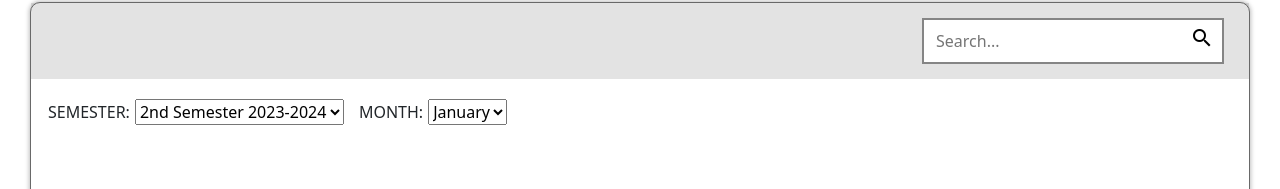
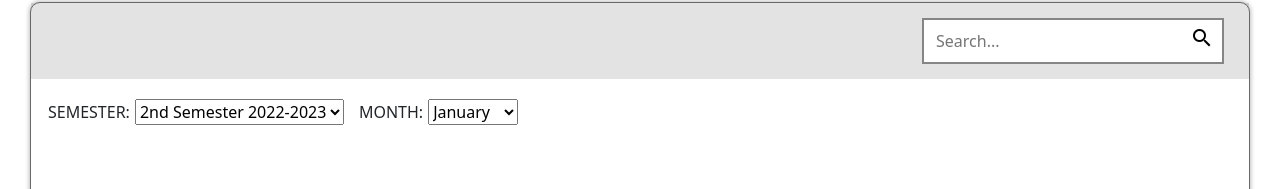
Before and after one commit to enriquezandre/NASDaily, a React (Create React App) app in the folder frontend/nasdaily-app/: page /OASattendance in a window 1280 px wide. Shown: the part 217-406 px from the top of the page. Built offline with nearby package versions, Linux system fonts and the light colour scheme.

Commit message:
Edit Drop Down Menu

```diff
--- a/frontend/nasdaily-app/src/Pages/Attendance.jsx
+++ b/frontend/nasdaily-app/src/Pages/Attendance.jsx
@@ -75,13 +75,17 @@ export const Attendance = () => {
                         <label className='labelDropDown'>
                             SEMESTER:
                             <select>
-                                <option value="semester">2nd Semester 2023-2024</option>
+                                <option value="semester">2nd Semester 2022-2023</option>
                             </select>
                         </label>
                         <label className='labelDropDown'>
                             MONTH:
                             <select>
                                 <option value="month">January</option>
+                                <option value="month">February</option>
+                                <option value="month">March</option>
+                                <option value="month">April</option>
+                                <option value="month">May</option>
                             </select>
                         </label>
                     </div>
```
